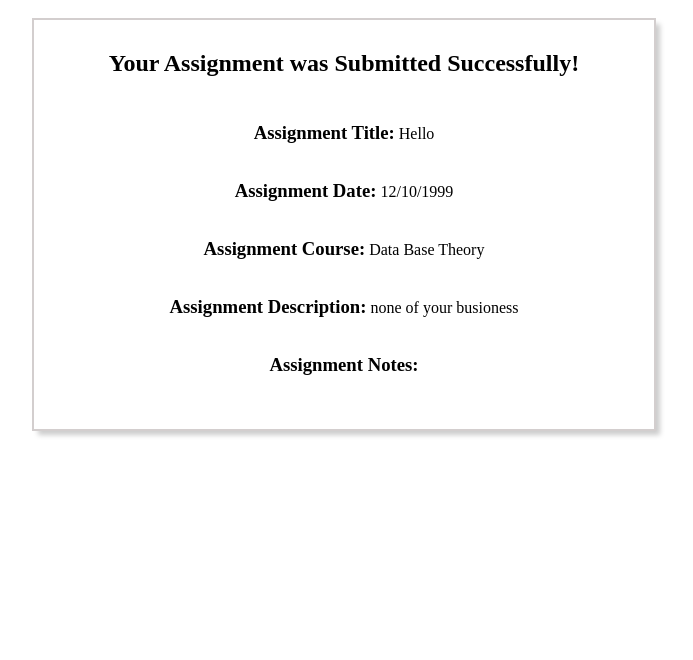
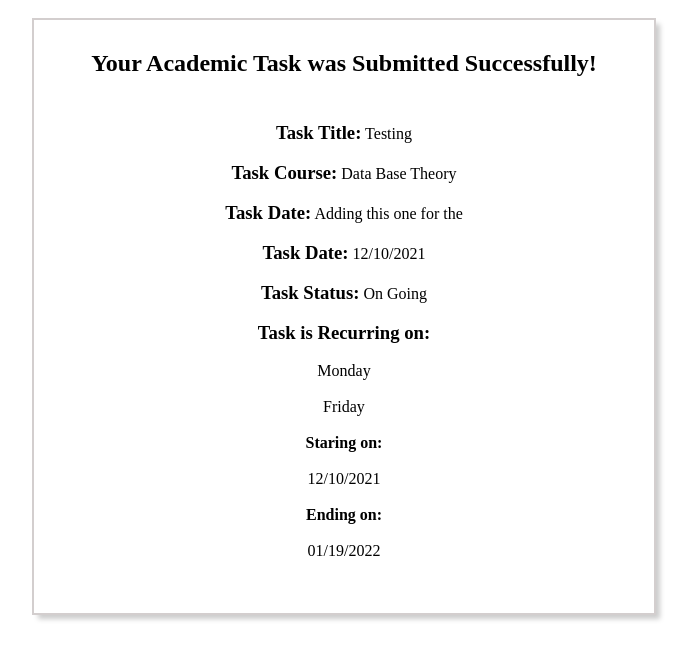
Before and after one commit to appiahla/practice-myCalendar, a PHP site: page /view-test.php in a window 1280 px wide. Shown: the part 80-740 px from the top of the page, without its empty margins (296-989 px from the left). Run offline with PHP 8.4, Linux system fonts and the light colour scheme; data that the repository does not hold is empty.

Commit message:
added success page for academic task

```diff
--- a/login-signup/insertNewAssignment.php
+++ b/login-signup/insertNewAssignment.php
@@ -2,7 +2,7 @@
 <html>
 <head>
     <title> 508 Group Project </title>
-    <link rel = "stylesheet" type = "text/css" href = "successAssignment.css">
+    <link rel = "stylesheet" type = "text/css" href = "successSubmit.css">
     <link rel = "stylesheet" href = "../navigation.css">
 
     <nav class="nav-bar" >
@@ -71,11 +71,13 @@
 
 
                 if (mysqli_query($link, $sql)) {
+
                     echo nl2br("<h3> Assignment Title:</h3>  $title\n\n
                     <h3> Assignment Date:</h3>  $date\n\n
                     <h3> Assignment Course:</h3>  $course_name\n\n
                     <h3> Assignment Description:</h3>  $description\n\n
                     <h3> Assignment Notes:</h3>  $notes\n\n");
+
               } else {
                   echo "Error: " . $sql . "<br>" . mysqli_error($link);
               }
--- a/login-signup/successAssignment.css
+++ b/login-signup/successSubmit.css
@@ -33,7 +33,7 @@
     font-size: large;
   }
 
-  h3 {
+  h3, h4 {
     float: left;
     display:contents;
 }
--- a/view-test.php
+++ b/view-test.php
@@ -2,7 +2,7 @@
 <html>
 <head>
     <title> 508 Group Project </title>
-    <link rel = "stylesheet" type = "text/css" href = "/login-signup/successAssignment.css">
+    <link rel = "stylesheet" type = "text/css" href = "/login-signup/successSubmit.css">
     <link rel = "stylesheet" href = "navigation.css">
 
     <nav class="nav-bar" >
@@ -31,30 +31,121 @@
 <body>
 <div id="day-view-container">
   <div id="input-field">
-    <h2 class="title">Your Assignment was Submitted Successfully!</h2>
+    <h2 class="title">Your Academic Task was Submitted Successfully!</h2>
 
     <div class="mytabs">
 
     <?php
 
-          //Get the variables that will be inserted into the database
-          $title = "Hello";
+            //Get the variables that will be inserted into the database
+            $title = "Testing";
 
-          $date = "12/10/1999";
+            $course = "Data Base Theory";
 
-          $course_name = "Data Base Theory";
+            $description = "Adding this one for the";
 
-          $description = "none of your busioness";
+            $date = "12/10/2021";
 
-          $notes =  "i dont know";
+            $status = "On Going";
 
-          echo nl2br("<h3> Assignment Title:</h3> $title\n\n
-                      <h3> Assignment Date:</h3> $date\n\n
-                      <h3> Assignment Course:</h3> $course_name\n\n
-                      <h3> Assignment Description:</h3> $description\n\n
-                      <h3> Assignment Notes:</h3>$note\n\n");
-      ?>
+            $recurring = "Rcurring";
 
+            $monday = "Monday";
+
+            $tuesday = "";
+
+            $wednesday = "";
+
+            $thursday = "";
+
+            $friday = "Friday";
+
+            $saturday = "";
+
+            $sunday = "";
+
+            $start = "12/10/2021";
+
+            $end = "01/19/2022";
+
+            $v_num = "V00875392";
+
+            // show the title
+            echo nl2br("<h3> Task Title:</h3>  $title\n\n");
+
+            // check for null
+            if ($course != '') {
+
+              echo nl2br("<h3> Task Course:</h3>  $course\n\n");
+
+            }
+
+            if ($description != ''){
+              echo nl2br("<h3> Task Date:</h3>  $description\n\n");
+            }
+
+            if ($date != '') {
+
+              echo nl2br("<h3> Task Date:</h3>  $date\n\n");
+
+            }
+
+            if ($status != ''){
+
+              echo nl2br("<h3> Task Status:</h3>  $status\n\n");
+
+            }
+
+            //check if the task is recurring
+            if ($recurring != ''){
+
+              echo nl2br("<h3>Task is Recurring on: </h3>\n\n");
+
+
+              if ($monday != ''){
+
+                echo nl2br("$monday\n\n");
+
+              }
+
+              if ($tuesday != ''){
+
+                echo nl2br("$tuesday\n\n");
+
+              }
+
+              if ($wednesday != ''){
+
+                echo nl2br("$wednesday\n\n");
+
+              }
+
+              if ($thursday != ''){
+
+                echo nl2br("$thursday\n\n");
+
+              }
+
+              if ($friday != ''){
+
+                  echo nl2br("$friday\n\n");
+              }
+
+              if ($saturday != ''){
+
+                  echo nl2br("$saturday\n\n");
+              }
+
+              if ($sunday != ''){
+
+                echo nl2br("$sunday\n\n");
+
+              }
+
+              echo nl2br("<h4>Staring on: </h4>\n\n $start\n\n");
+              echo nl2br("<h4>Ending on: </h4>\n\n $end\n\n");
+          }
+    ?>
     </div>
   </div>
 </div>
```
Also changed, not shown: login-signup/insertNewAcademicTask.php (+116 -5 lines).
